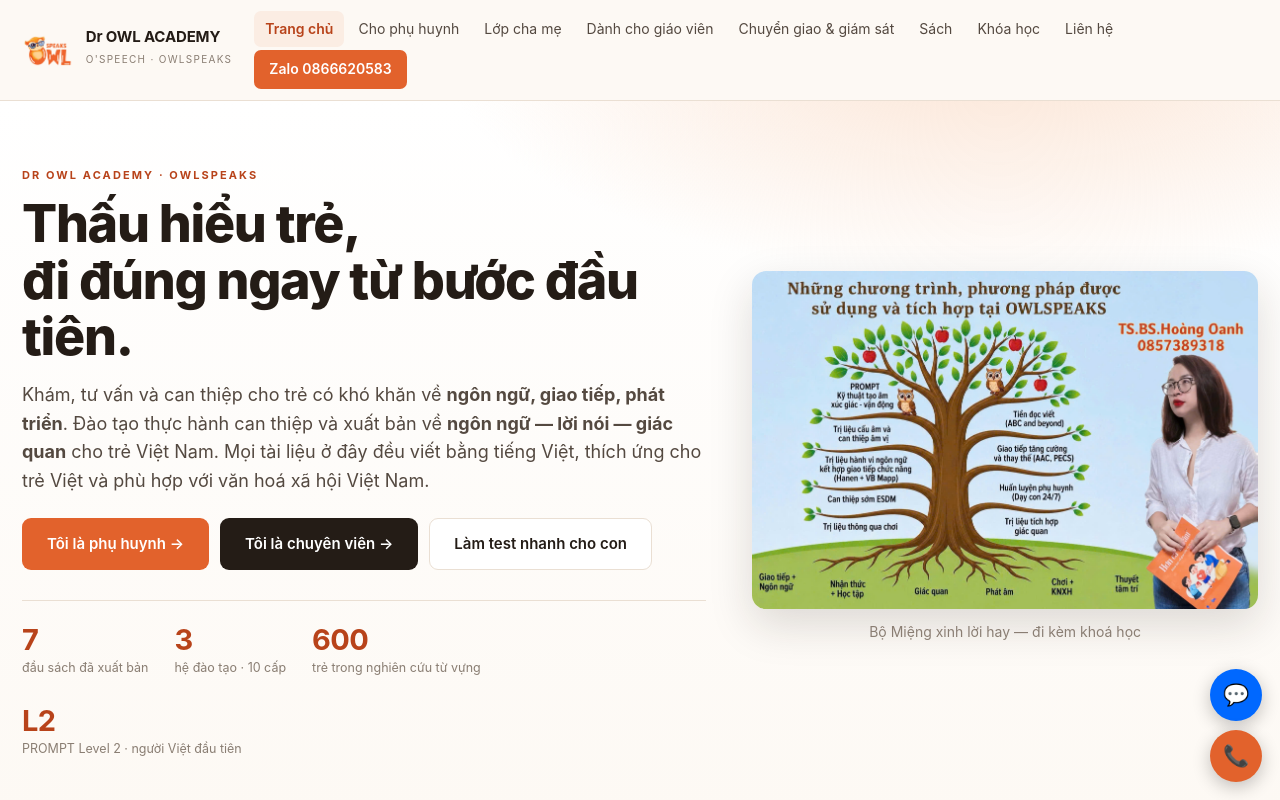
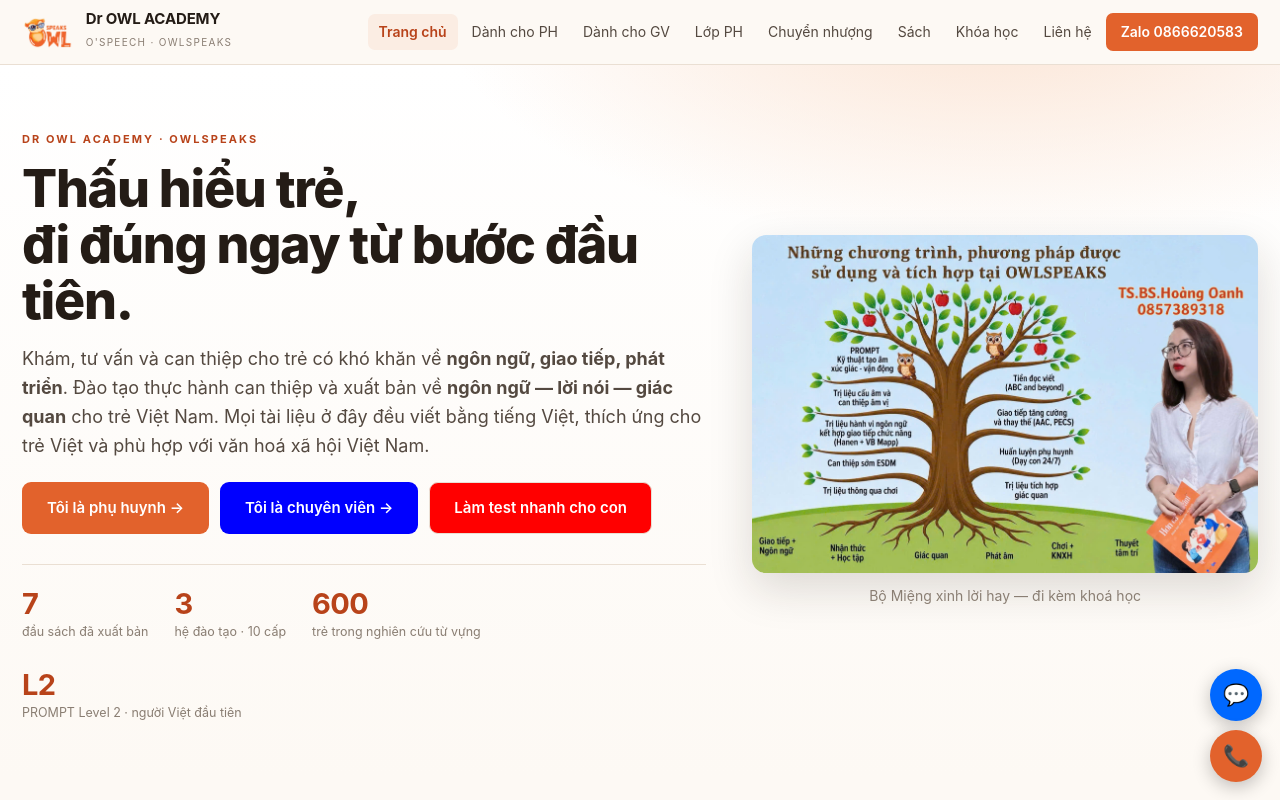
Before and after one commit to DoanJs/daytrenoi, a React (Create React App) app: page / in a window 1280 px wide. Shown: the top 800 px of the page. Built offline with nearby package versions, Linux system fonts and the light colour scheme.

Commit message:
fix ui 22.8.2026 13:30

```diff
--- a/src/components/Header/Header.data.ts
+++ b/src/components/Header/Header.data.ts
@@ -11,22 +11,22 @@
       "page": "index"
     },
     {
-      "label": "Cho phụ huynh",
+      "label": "Dành cho PH",
       "href": "#phu-huynh",
       "page": "phu-huynh"
     },
     {
-      "label": "Lớp cha mẹ",
+      "label": "Dành cho GV",
+      "href": "#dao-tao",
+      "page": "dao-tao"
+    },
+    {
+      "label": "Lớp PH",
       "href": "#lop-cha-me",
       "page": "lop-cha-me"
     },
     {
-      "label": "Dành cho giáo viên",
-      "href": "#dao-tao",
-      "page": "dao-tao"
-    },
-    {
-      "label": "Chuyển giao & giám sát",
+      "label": "Chuyển nhượng",
       "href": "#chuyen-giao",
       "page": "chuyen-giao"
     },
--- a/src/components/QuickTest/QuickTest.data.ts
+++ b/src/components/QuickTest/QuickTest.data.ts
@@ -547,7 +547,7 @@
   "nextLinks": [
     {
       "label": "Đọc kỹ hơn về chậm nói",
-      "href": "#phu-huynh/dau-hieu",
+      "href": "#phu-huynh/cham-noi",
       "onlyFor": "cham-noi"
     },
     {
--- a/src/components/QuickTest/QuickTest.tsx
+++ b/src/components/QuickTest/QuickTest.tsx
@@ -520,6 +520,9 @@
                           href={link.href}
                           target={link.external ? "_blank" : undefined}
                           rel={link.external ? "noreferrer" : undefined}
+                          onClick={link.href === '#phu-huynh/cham-noi' ? () => {
+                            window.scrollTo(0, 0);
+                          } : undefined}
                         >
                           {link.label}
                         </a>
--- a/src/modules/course-enrollment/components/CourseEnrollmentButton/CourseEnrollmentButton.tsx
+++ b/src/modules/course-enrollment/components/CourseEnrollmentButton/CourseEnrollmentButton.tsx
@@ -33,7 +33,7 @@
 
 export default function CourseEnrollmentButton({
   courseId,
-  label = "Hỏi lịch & học phí →",
+  label = "Đăng ký →",
   className = "meta-cta",
   onLoadingChange,
 }: Props) {
@@ -98,9 +98,13 @@
     <>
       <button
         type="button"
-        className={className}
+        className={`btn ${className}`}
         onClick={handleOpen}
         disabled={isLoading}
+        style={{
+          background: 'var(--o)',
+          color: '#fff'
+        }}
       >
         {isLoading
           ? "Đang tải..."
--- a/src/pages/HomePage/HomePage.tsx
+++ b/src/pages/HomePage/HomePage.tsx
@@ -313,7 +313,11 @@
                   <b className="bh">Nếu bạn muốn đi tiếp</b>
                   <p className="nx">Bạn không cần làm gì thêm hôm nay. Những việc phía trên là đủ để bắt đầu. Ba lối dưới đây chỉ dành cho khi bạn thấy cần.</p>
                   <div className="btns">
-                    {testKey === "cham-noi" ? <a className="btn s" href="#phu-huynh">Đọc kỹ hơn về chậm nói</a> : null}
+                    {testKey === "cham-noi" ? <a className="btn s" href="#phu-huynh/cham-noi"
+                      onClick={() => {
+                        window.scrollTo(0, 0);
+                      }}
+                    >Đọc kỹ hơn về chậm nói</a> : null}
                     <a className="btn s" href="#phu-huynh/kham">Xem quy trình khám diễn ra thế nào</a>
                     <a className="btn s" href="#lop-cha-me">Xem lớp cho cha mẹ</a>
                     <a className="btn s" href="https://zalo.me/0866620583" target="_blank" rel="noreferrer">Hỏi một câu qua Zalo</a>
@@ -374,10 +378,10 @@
                 <a className={"btn p"} href={data.links.link001}>
                   {data.texts.t009}
                 </a>
-                <a className={"btn p"} href={data.links.link002} style={{ background: "var(--ink)" }}>
+                <a className={"btn p"} href={data.links.link002} style={{ background: "blue" }}>
                   {data.texts.t010}
                 </a>
-                <a className={"btn s"} href={data.links.link003}>
+                <a className={"btn s"} href={data.links.link003} style={{ background: "red", color: '#fff' }}>
                   {data.texts.t011}
                 </a>
               </div>
--- a/src/pages/TrainingPage/TrainingPage.data.ts
+++ b/src/pages/TrainingPage/TrainingPage.data.ts
@@ -138,7 +138,7 @@
     "t134": " Bản đồ 5 năm đầu đời · 100 từ đầu tiên",
     "t135": "Hình thức",
     "t136": " Online tự học (nếu có) + 1–2 ngày trực tiếp, tuỳ nội dung",
-    "t137": "Hỏi lịch & học phí →",
+    "t137": "Đăng ký →",
     "t138": "Bậc 2",
     "t139": "Trị liệu giao tiếp",
     "t140": "Có số đo phát triển, bản đồ, mục tiêu… — dạy thế nào để trẻ tuần sau tiến bộ hơn tuần này. Đây là cấp gỡ được cảm giác lúng túng khi vào buổi trị liệu.",
@@ -159,7 +159,7 @@
     "t155": " Dạy con 24/7",
     "t156": "Hình thức",
     "t157": " Online tự học (nếu có) + 1–2 ngày trực tiếp, tuỳ nội dung",
-    "t158": "Hỏi lịch & học phí →",
+    "t158": "Đăng ký →",
     "t159": "Bậc 3",
     "t160": "Chuyên sâu — May đo chương trình trị liệu âm ngữ phức hợp",
     "t161": "Sử dụng tích hợp nhiều công cụ AAC và các kĩ thuật dạy ngôn ngữ.",
@@ -180,7 +180,7 @@
     "t176": " “29 giọng nói”",
     "t177": "Hình thức",
     "t178": " Online tự học (nếu có) + 1–2 ngày trực tiếp, tuỳ nội dung",
-    "t179": "Hỏi lịch & học phí →",
+    "t179": "Đăng ký →",
     "t180": "C",
     "t181": "CHƠI LỚN",
     "t182": "TS.BS. Nguyễn Hoàng Oanh",
@@ -204,7 +204,7 @@
     "t200": " Chơi lớn (Tập 1)",
     "t201": "Hình thức",
     "t202": " Online tự học (nếu có) + 1–2 ngày trực tiếp, tuỳ nội dung",
-    "t203": "Hỏi lịch & học phí →",
+    "t203": "Đăng ký →",
     "t204": "Cấp 2",
     "t205": "Nói chơi — Chơi để trẻ hay nói",
     "t206": "Có những buổi chơi rất vui. Trẻ cười, trẻ nhìn bạn, trẻ chờ tới lượt. Nhưng tuần này qua tuần khác vẫn chưa có từ ngữ nào bật ra từ trẻ.",
@@ -223,7 +223,7 @@
     "t219": " 42 trò chơi giúp trẻ hay nói (Tập 2)",
     "t220": "Hình thức",
     "t221": " Online tự học (nếu có) + 1–2 ngày trực tiếp, tuỳ nội dung",
-    "t222": "Hỏi lịch & học phí →",
+    "t222": "Đăng ký →",
     "t223": "Cấp 3",
     "t224": "Chơi cùng giác quan — Giác quan, hành vi, ngôn ngữ",
     "t225": "“Cháu lười nói.” Thực tế có thể là một trẻ đang khó khăn về cảm giác. Cấp này dành cho nhóm trẻ khó nhất: né tránh, quá tải, tìm kiếm cảm giác liên tục, kén ăn, sợ bẩn, né chạm…",
@@ -243,7 +243,7 @@
     "t239": " Lên tiếng (Tập 3)",
     "t240": "Hình thức",
     "t241": " Online tự học (nếu có) + 1–2 ngày trực tiếp, tuỳ nội dung",
-    "t242": "Hỏi lịch & học phí →",
+    "t242": "Đăng ký →",
     "t243": "M",
     "t244": "MIỆNG XINH LỜI HAY",
     "t245": "TS.BS. Nguyễn Hoàng Oanh · TS. Nguyễn Thị Phương",
@@ -269,7 +269,7 @@
     "t265": " Miệng xinh lời hay — Tập 1 Cấu âm",
     "t266": "Hình thức",
     "t267": " Online tự học (nếu có) + 1–2 ngày trực tiếp, tuỳ nội dung",
-    "t268": "Hỏi lịch & học phí →",
+    "t268": "Đăng ký →",
     "t269": "Cấp 2",
     "t270": "Âm vị — Cài đặt lại hệ thống",
     "t271": "Dành cho câu hỏi “vì sao chỉnh mãi một âm mà không xong” — vì lỗi nằm ở hệ thống ghi nhận âm vị, không ở riêng lẻ từng âm.",
@@ -288,7 +288,7 @@
     "t284": " Miệng xinh lời hay — Tập 2 Can thiệp âm vị",
     "t285": "Hình thức",
     "t286": " Online tự học (nếu có) + 1–2 ngày trực tiếp, tuỳ nội dung",
-    "t287": "Hỏi lịch & học phí →",
+    "t287": "Đăng ký →",
     "t288": "Cấp 3",
     "t289": "Bàn tay kì diệu — Bản đồ giải phẫu phát âm",
     "t290": "Trẻ ít tập trung giao tiếp, giảm bắt chước, khó khăn trong tự kiểm soát giác quan và vận động phát âm — bạn làm mẫu nhiều lần nhưng trẻ vẫn không tạo được âm chính xác.",
@@ -306,7 +306,7 @@
     "t302": " Miệng xinh lời hay — Tập 3 Bản đồ giải phẫu phát âm",
     "t303": "Hình thức",
     "t304": " Online tự học (nếu có) + 1–2 ngày trực tiếp, tuỳ nội dung",
-    "t305": "Hỏi lịch & học phí →",
+    "t305": "Đăng ký →",
     "t306": "Cấp 4",
     "t307": "Trẻ nói khó và đồng mắc — Kích âm nâng cao",
     "t308": "Trẻ hiểu, muốn nói, mà miệng không làm theo được — hoặc trẻ kém chú ý nhưng đôi khi muốn nói. Thường không chỉ mắc một rối loạn. Đây là cấp khó nhất của hệ, dành cho trẻ nói khó kèm theo rối loạn khác đi cùng, cũng là chỗ hai cành gặp lại thân cây.",
@@ -329,7 +329,7 @@
     "t325": " Kích âm nâng cao",
     "t326": "Hình thức",
     "t327": " Online tự học (nếu có) + 1–2 ngày trực tiếp, tuỳ nội dung",
-    "t328": "Hỏi lịch & học phí →",
+    "t328": "Đăng ký →",
     "t329": "★",
     "t330": "Đỉnh — Can thiệp đa trường phái",
     "t331": "TS.BS. Nguyễn Hoàng Oanh",
```
